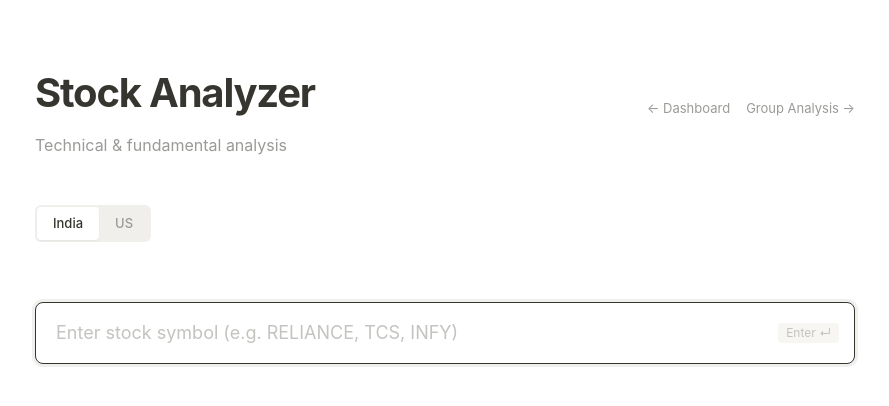
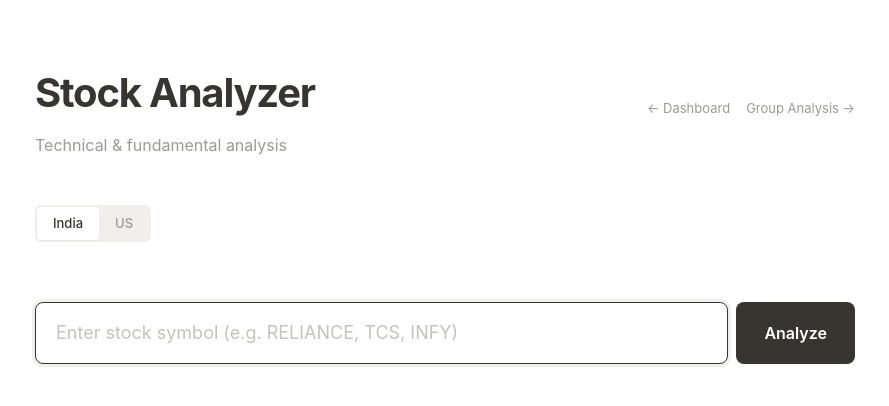
Before and after one commit to chaturvediabhay24/stocks-analyse, a FastAPI app: page /analyze in a window 1280 px wide. Shown: the top 406 px of the page, without its empty margins (195-1084 px from the left). Run offline with FastAPI, Linux system fonts and the light colour scheme; some libraries are stand-ins or nearby versions.

Commit message:
analyze button

```diff
--- a/web/templates/index.html
+++ b/web/templates/index.html
@@ -86,15 +86,20 @@
 
         <!-- Search -->
         <div class="relative mb-6 sm:mb-12">
+            <div class="flex gap-2">
                 <input
                     type="text"
-                class="w-full px-4 sm:px-5 py-3 sm:py-4 text-base sm:text-lg font-sans border border-edge rounded-lg bg-white text-ink outline-none transition-all duration-150 focus:border-ink focus:shadow-[0_0_0_3px_rgba(55,53,47,0.08)] placeholder:text-lite"
+                    class="flex-1 px-4 sm:px-5 py-3 sm:py-4 text-base sm:text-lg font-sans border border-edge rounded-lg bg-white text-ink outline-none transition-all duration-150 focus:border-ink focus:shadow-[0_0_0_3px_rgba(55,53,47,0.08)] placeholder:text-lite"
                     id="symbolInput"
                     placeholder="Enter stock symbol (e.g. RELIANCE, TCS, INFY)"
                     autocomplete="off"
                     spellcheck="false"
                 >
-            <span class="hidden sm:inline absolute right-4 top-1/2 -translate-y-1/2 text-xs text-lite bg-tint px-2 py-0.5 rounded pointer-events-none">Enter ↵</span>
+                <button
+                    id="analyzeBtn"
+                    class="px-5 sm:px-7 py-3 sm:py-4 text-sm sm:text-base font-semibold font-sans bg-ink text-white border-none rounded-lg cursor-pointer transition-all duration-150 hover:bg-[#2c2b27] active:scale-[0.97] whitespace-nowrap"
+                >Analyze</button>
+            </div>
             <div class="autocomplete-list absolute top-full left-0 right-0 bg-white border border-edge border-t-0 rounded-b-lg shadow-lg z-50 max-h-80 overflow-y-auto" id="autocompleteList"></div>
         </div>
 
@@ -134,6 +139,7 @@
         const canslimSections = document.getElementById('canslimSections');
         const autocompleteList = document.getElementById('autocompleteList');
         const marketToggle = document.getElementById('marketToggle');
+        const analyzeBtn = document.getElementById('analyzeBtn');
 
         let currentSource = null;
         let searchTimeout = null;
@@ -210,6 +216,15 @@
                 }
             } else if (e.key === 'Escape') {
                 hideAutocomplete();
+            }
+        });
+
+        // Analyze button click
+        analyzeBtn.addEventListener('click', () => {
+            hideAutocomplete();
+            const symbol = input.value.trim().toUpperCase();
+            if (symbol) {
+                startAnalysis(symbol);
             }
         });
 
```
Lines whose indentation alone changed are shown as unchanged.
